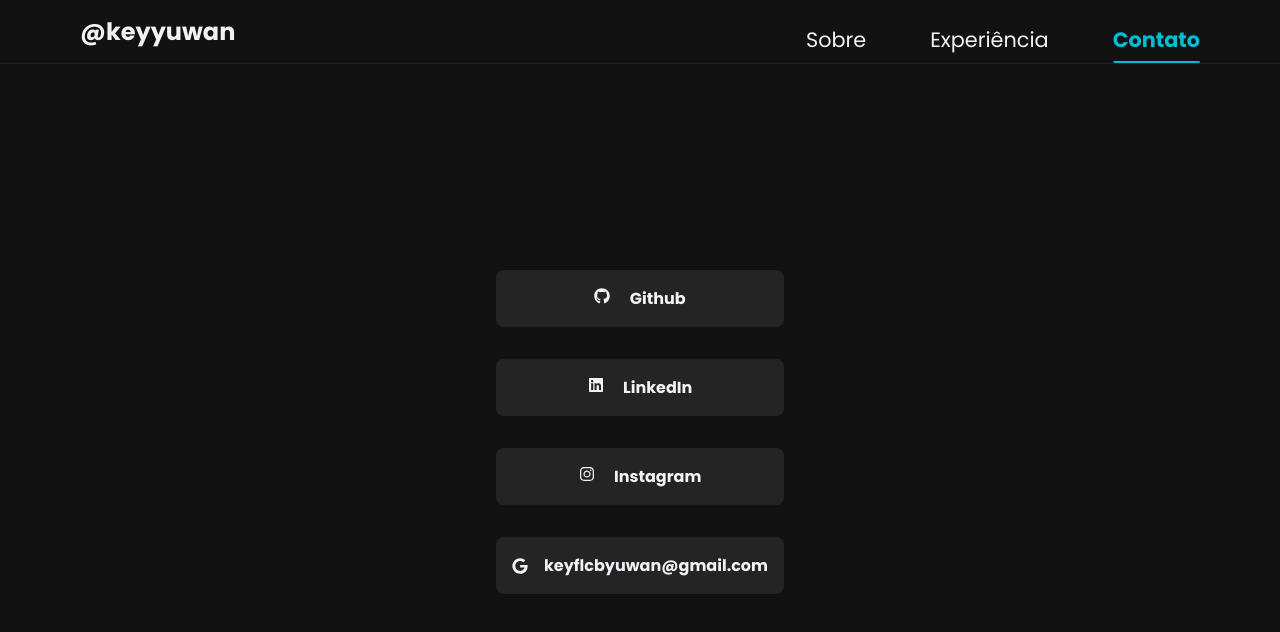
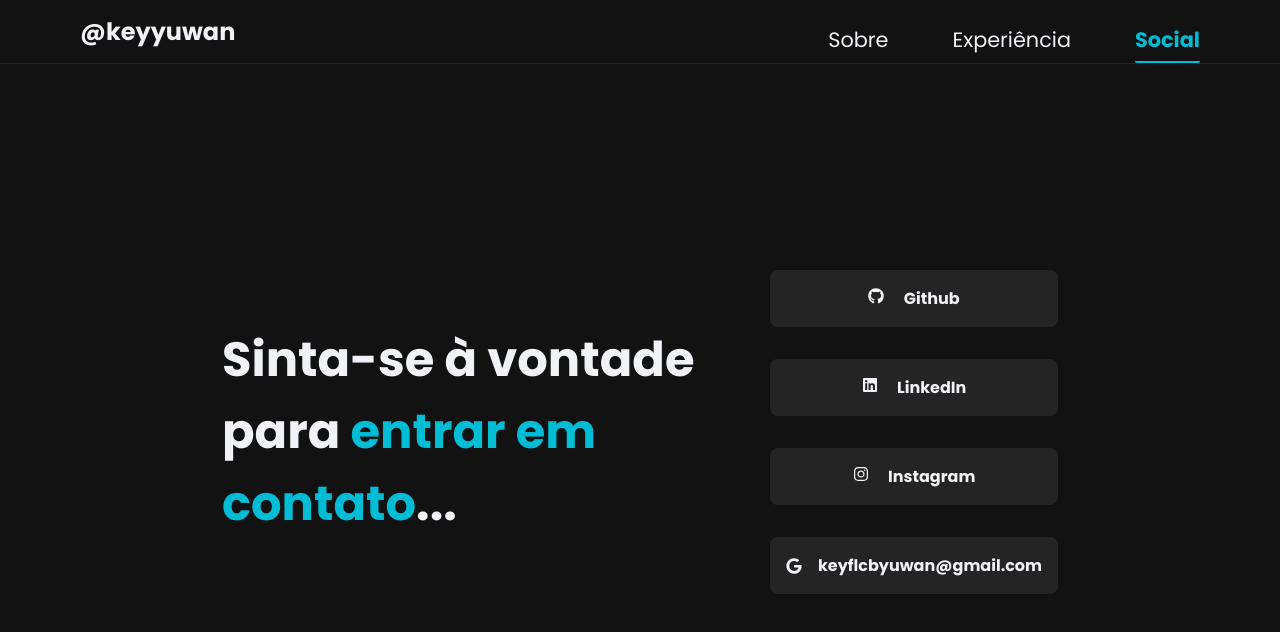
Before and after one commit to keyyuwan/PersonalPortfolio, a Next.js app: page /contact in a window 1280 px wide. Shown: the top 632 px of the page. Built offline with nearby package versions, Linux system fonts and the light colour scheme.

Commit message:
Adiciona frase na página de contato

```diff
--- a/src/components/Contact/ContactCard/styles.ts
+++ b/src/components/Contact/ContactCard/styles.ts
@@ -9,11 +9,9 @@
   padding: 1rem;
   border-radius: 8px;
 
-  transition: 0.5s;
+  transition: 0.2s;
 
   &:hover {
-    border: 1.5px solid ${({ theme }) => theme.colors.cyan};
-
     transform: scale(1.1);
   }
 
--- a/src/components/Header/index.tsx
+++ b/src/components/Header/index.tsx
@@ -14,7 +14,7 @@
           <a>Experiência</a>
         </ActiveLink>
         <ActiveLink activeClassName="active" href="/contact">
-          <a>Contato</a>
+          <a>Social</a>
         </ActiveLink>
       </nav>
     </Container>
--- a/src/pages/contact.tsx
+++ b/src/pages/contact.tsx
@@ -12,6 +12,10 @@
         <title>Contato | Key Yu Wan</title>
       </Head>
       <Container>
+        <h1>
+          Sinta-se à vontade para <span>entrar em contato</span>...
+        </h1>
+
         <div className="box">
           <ContactCard
             href="https://github.com/keyyuwan"
--- a/src/styles/pages/contact.ts
+++ b/src/styles/pages/contact.ts
@@ -6,8 +6,15 @@
   padding: 0 2rem;
 
   display: flex;
-  align-items: center;
-  justify-content: center;
+  flex-direction: column;
+
+  h1 {
+    margin: 4rem 0;
+
+    span {
+      color: ${({ theme }) => theme.colors.cyan};
+    }
+  }
 
   .box {
     display: flex;
@@ -23,7 +30,30 @@
 
       display: flex;
       align-items: center;
+      justify-content: center;
       gap: 1rem;
     }
   }
+
+  @media (min-width: 768px) {
+    flex-direction: row;
+    align-items: center;
+    justify-content: center;
+    gap: 2rem;
+
+    h1 {
+      margin: 0;
+      font-size: 2.5rem;
+      max-width: 400px;
+    }
+  }
+
+  @media (min-width: 1024px) {
+    gap: 3rem;
+
+    h1 {
+      font-size: 3rem;
+      max-width: 500px;
+    }
+  }
 `
```
